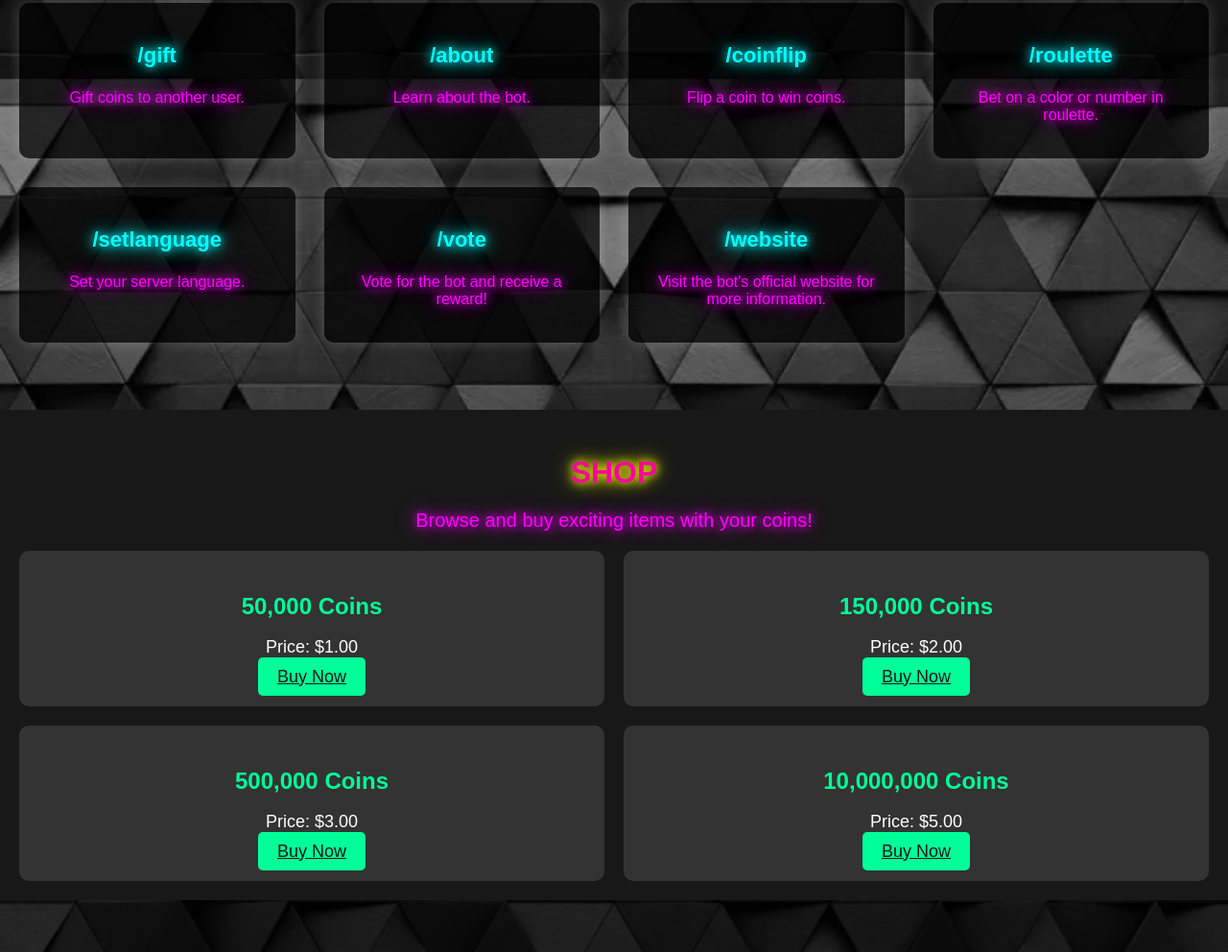
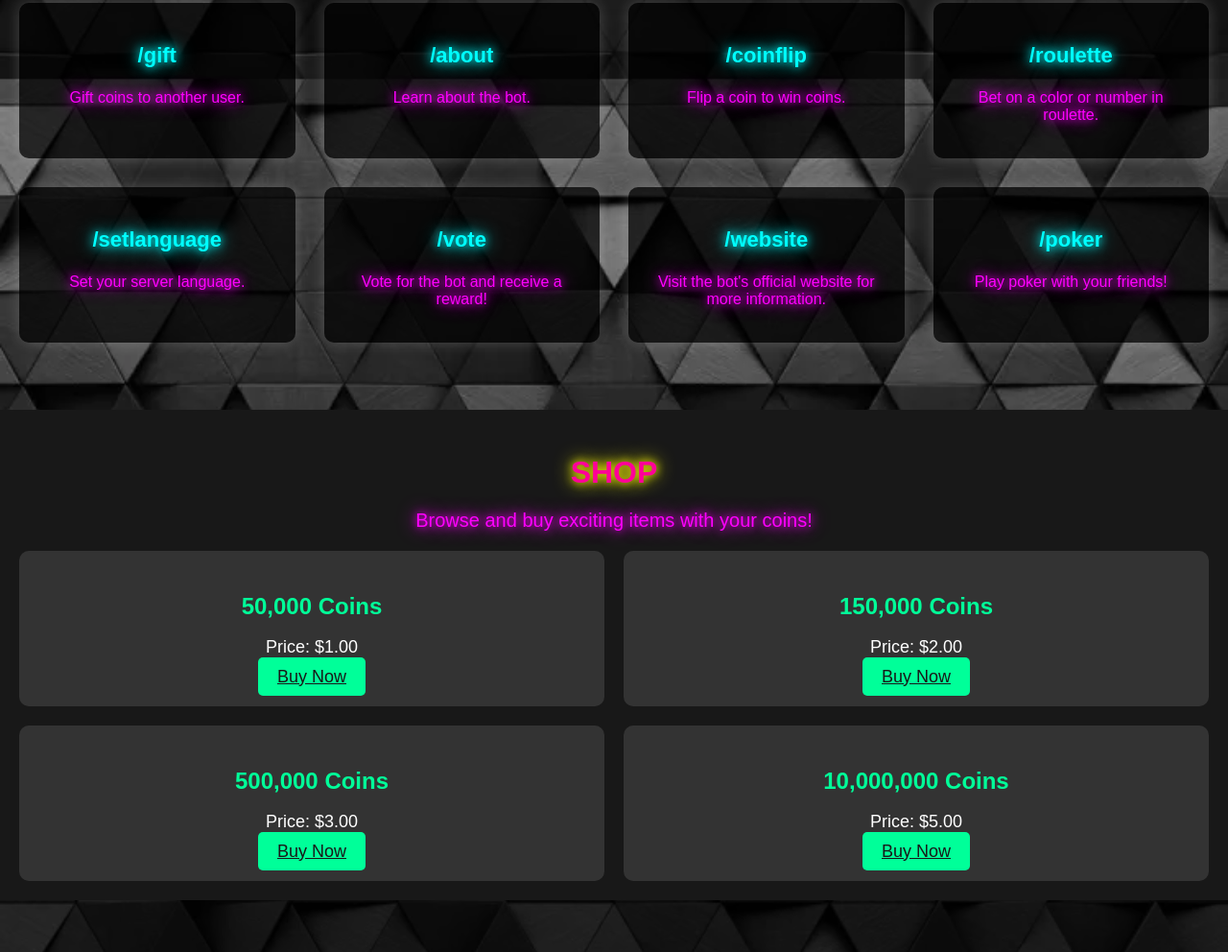
Before and after one commit to Kiuliumov/casino_website, a plain HTML site: page index.html in a window 1280 px wide. Shown: the part 1580-2572 px from the top of the page at 96% size. Drawn offline with Linux system fonts and the light colour scheme; a script that the page names is missing.

Commit message:
Update index.html

```diff
--- a/index.html
+++ b/index.html
@@ -100,6 +100,11 @@
         <h3>/website</h3>
         <p>Visit the bot's official website for more information.</p>
       </div>
+
+      <div class="command-item">
+        <h3>/poker</h3>
+        <p>Play poker with your friends!</p>
+      </div>
     </div>
   </section>
 
```
